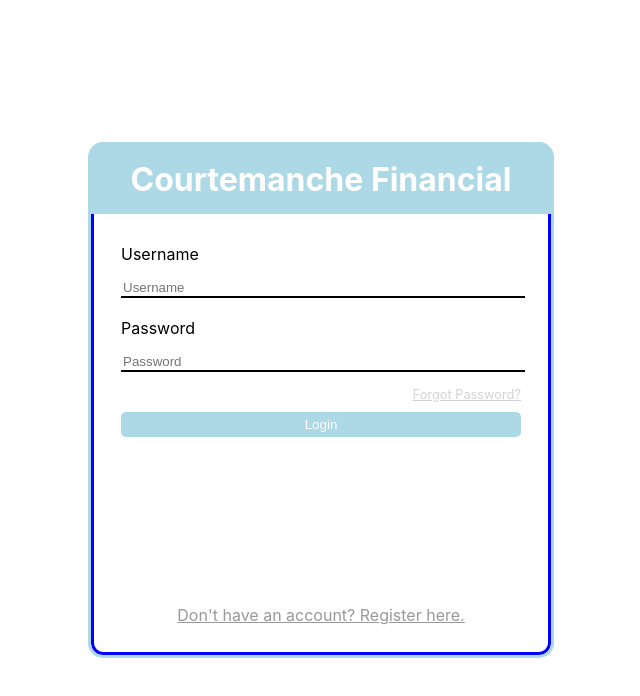
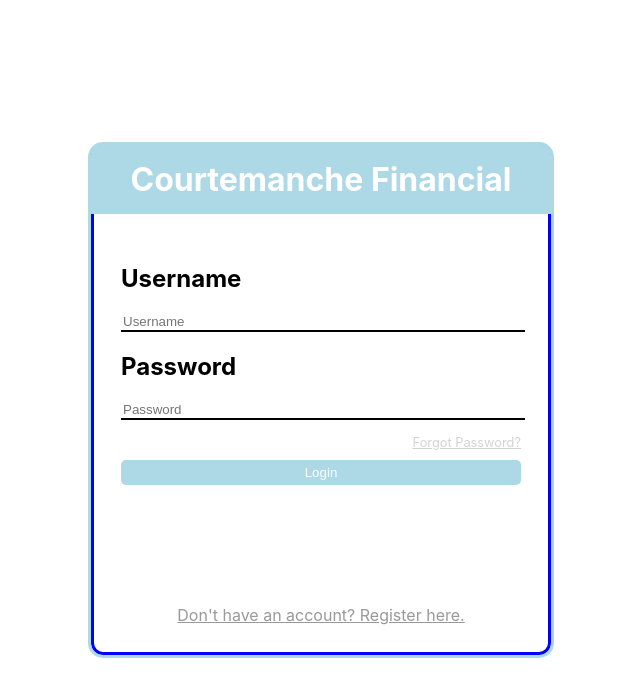
Before and after one commit to 0UTC4STD/stock-portfolio, a React (Create React App) app: page / in a window 1280 px wide. Shown: the top 696 px of the page, without its empty margins (319-959 px from the left). Built offline with nearby package versions, Linux system fonts and the light colour scheme.

Commit message:
More pretty

```diff
--- a/src/routes/LoginPage.js
+++ b/src/routes/LoginPage.js
@@ -60,7 +60,7 @@ const LoginPage = () => {
           <h1>Courtemanche Financial</h1>
         </div>
         <form onSubmit={handleSubmit(onSubmit)}>
-          <label htmlFor="username">Username</label>
+          <h2 htmlFor="username">Username</h2>
           <input
             name="username"
             placeholder="Username"
@@ -68,7 +68,7 @@ const LoginPage = () => {
           />
           {errors && errors.username && <p>Username is required</p>}
 
-          <label htmlFor="password">Password</label>
+          <h2 htmlFor="password">Password</h2>
           <input
             type="password"
             name="password"
--- a/src/routes/RegisterPage.js
+++ b/src/routes/RegisterPage.js
@@ -26,7 +26,7 @@ const RegisterPage = () => {
           <h1>Courtemanche Financial</h1>
         </div>
         <form onSubmit={handleSubmit(onSubmit)}>
-          <label htmlFor="username">Username</label>
+          <h2 htmlFor="username">Username</h2>
           <input
             name="username"
             placeholder="Username"
@@ -34,7 +34,7 @@ const RegisterPage = () => {
           />
           {errors.username && <p>Username is required</p>}
 
-          <label htmlFor="password">Password</label>
+          <h2 htmlFor="password">Password</h2>
           <input
             type="password"
             name="password"
```
